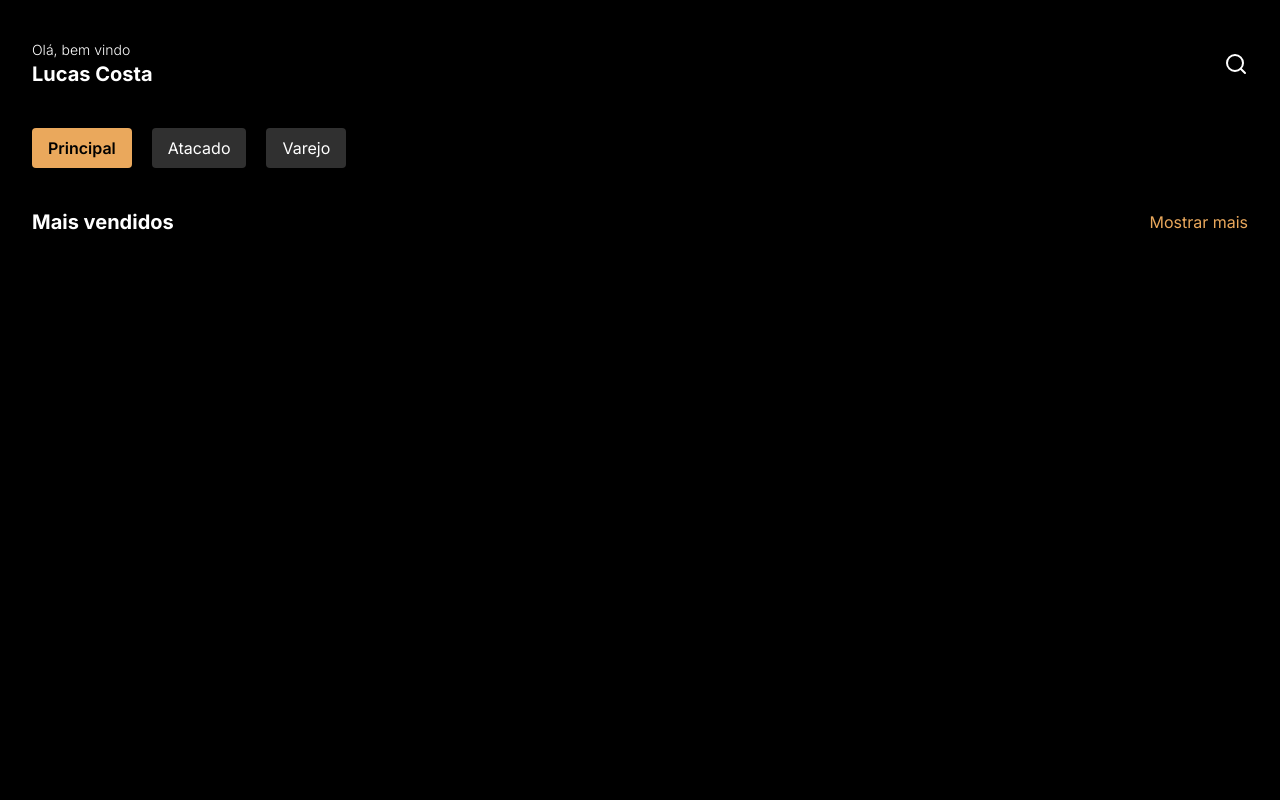
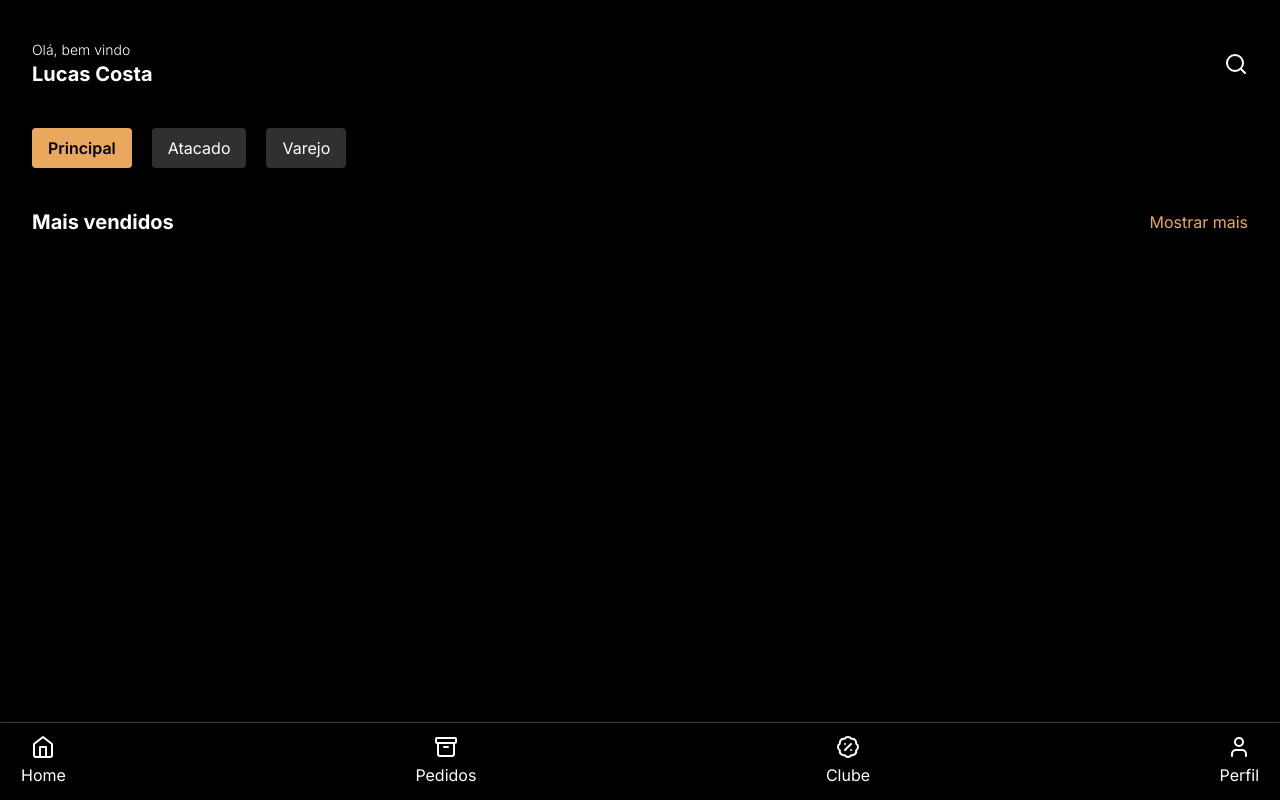
Before and after one commit to WillDevAC/acrepan-webapp, a Next.js app: page /home/all in a window 1280 px wide. Built offline with nearby package versions, Linux system fonts and the light colour scheme.

Commit message:
feat: menu

```diff
--- a/src/app/components/Info.tsx
+++ b/src/app/components/Info.tsx
@@ -11,7 +11,9 @@ export function Info({ title, redirect }: infoProps) {
   return (
     <div className="flex w-full items-center justify-between">
       <p className="text-xl font-bold">{title}</p>
-      <Link href={redirect} className="text-[#EAA85C]">Mostrar mais</Link>
+      <Link href={redirect} className="text-[#EAA85C]">
+        Mostrar mais
+      </Link>
     </div>
   );
 }
--- /dev/null
+++ b/src/app/components/Menu.tsx
@@ -0,0 +1,29 @@
+"use client";
+
+import { Archive, BadgePercent, Home, User } from "lucide-react";
+import Link from "next/link";
+
+export function Menu() {
+  return (
+    <>
+      <div className="fixed bottom-0 border border-t-zinc-700 border-b-black border-r-black border-l-black w-full h-auto py-3 flex items-center justify-between px-5">
+        <Link className="flex flex-col gap-1 items-center justify-center" href='#'>
+          <Home />
+          <p>Home</p>
+        </Link>
+        <Link className="flex flex-col gap-1 items-center justify-center" href='#'>
+          <Archive />
+          <p>Pedidos</p>
+        </Link>
+        <Link className="flex flex-col gap-1 items-center justify-center" href='#'>
+          <BadgePercent />
+          <p>Clube</p>
+        </Link>
+        <Link className="flex flex-col gap-1 items-center justify-center" href='#'>
+          <User />
+          <p>Perfil</p>
+        </Link>
+      </div>
+    </>
+  );
+}
--- a/src/layout/dashboard.tsx
+++ b/src/layout/dashboard.tsx
@@ -1,4 +1,5 @@
 import { Header } from "@/app/components/Header";
+import { Menu } from "@/app/components/Menu";
 
 interface LayoutDashboardProps {
   children: React.ReactNode;
@@ -9,6 +10,7 @@ export function LayoutDashboard({ children }: LayoutDashboardProps) {
     <>
       <Header />
       <div className="px-8">{children}</div>
+      <Menu/>
     </>
   );
 }
```
